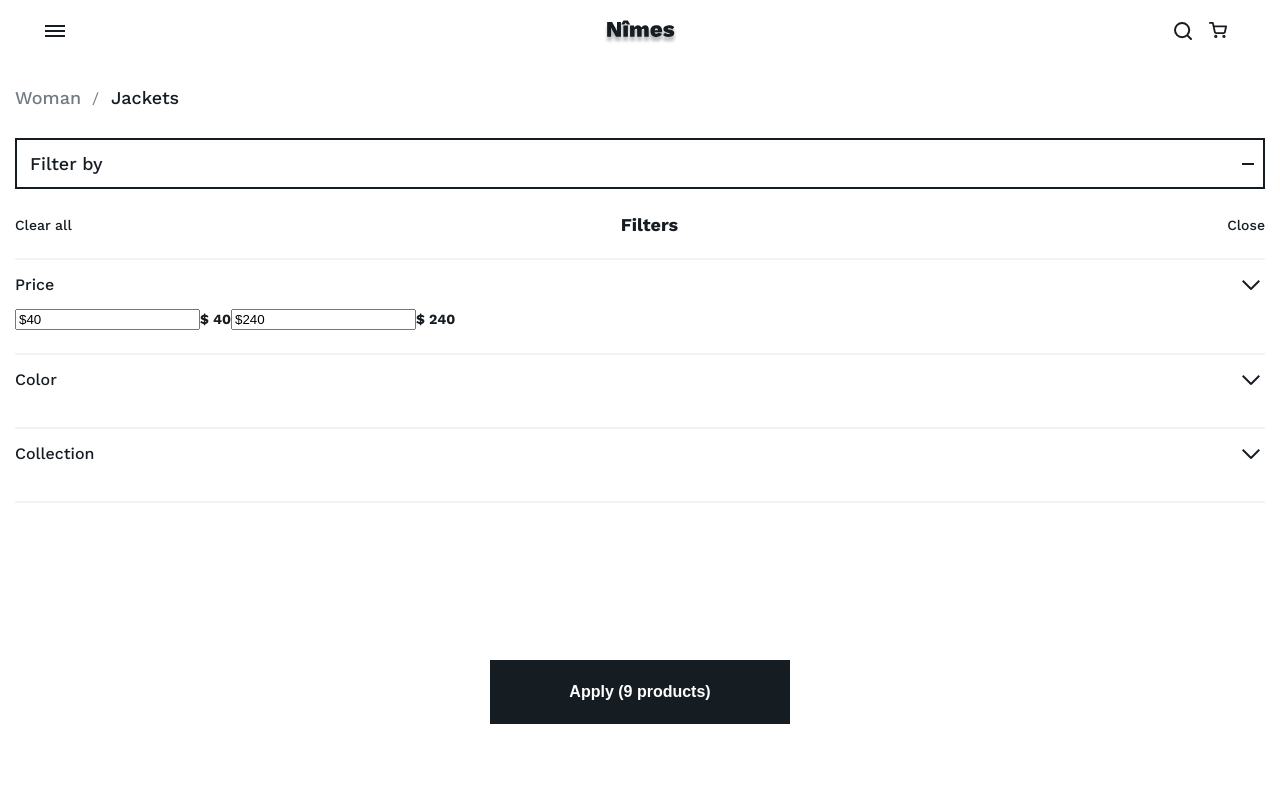
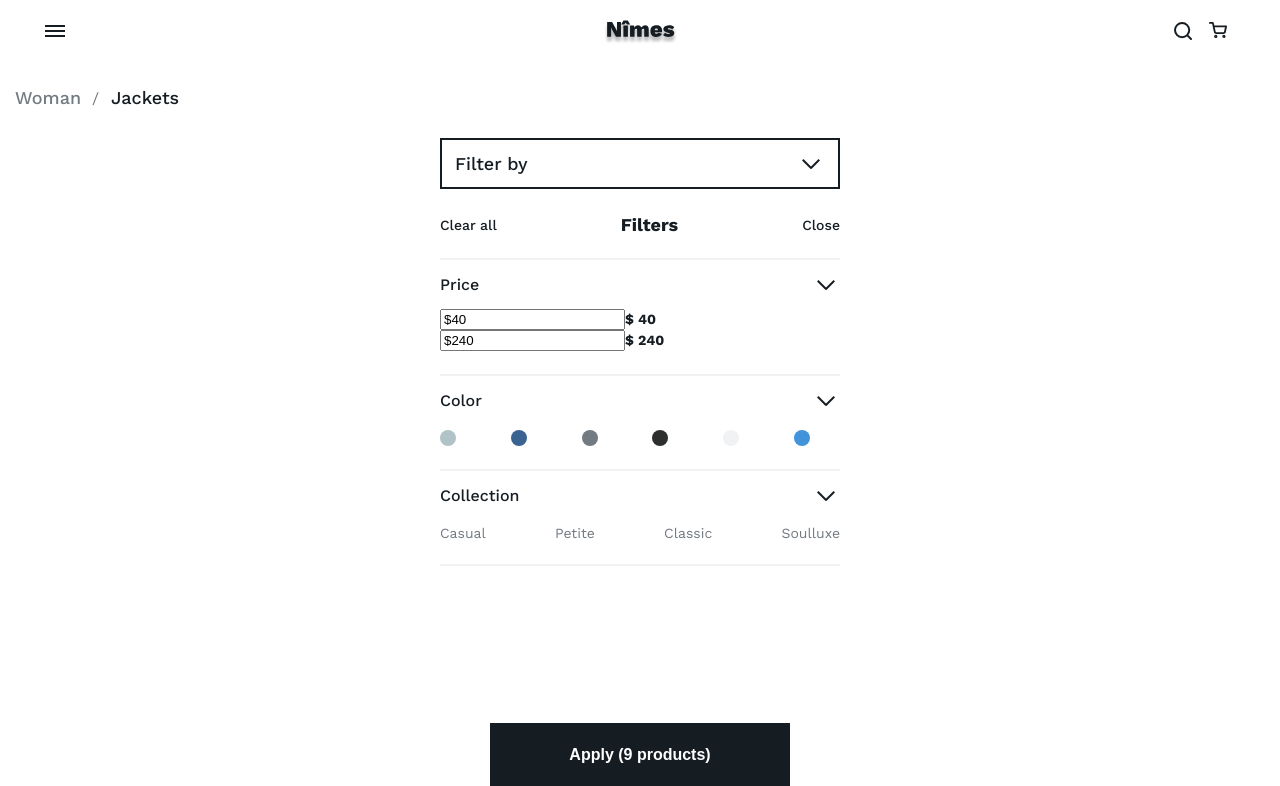
Before and after one commit to emmakravets/Nimes, a Node project: template source/catalog.pug in a window 1280 px wide. Shown: the top 786 px of the page. Run offline with Node 20 templates, Linux system fonts and the light colour scheme; the template is opened without the code that fills it, so the values that code supplies are empty; style sheets or scripts are compiled from the project's sources; some libraries are stand-ins or nearby versions; some web fonts are replaced.

Commit message:
Adds more styles for filters

```diff
--- a/source/catalog.pug
+++ b/source/catalog.pug
@@ -10,9 +10,12 @@ block content
 
   mixin filter-category(categoryName, filterName)
     input.visually-hidden(class="filters__" + categoryName + "-input filters__" + categoryName + "-input--" + filterName
-      id=categoryName + "-" + filterName type="radio" name=categoryName value=filterName)
-    label(class="filters__" + categoryName + " filters__" + categoryName + "--" + filterName for=categoryName + "-" + filterName)
-      span.visually-hidden= filterName
+      id=categoryName + "-" + filterName type="checkbox" name=categoryName + "-" + filterName value=filterName)
+    label(class="filters__" + categoryName + "-label filters__" + categoryName + "-label--" + filterName for=categoryName + "-" + filterName)
+      if (categoryName === "color")
+        span.visually-hidden= filterName
+      else if (categoryName === "collection")
+        span= filterName
     |
     |
 
@@ -42,7 +45,7 @@ block content
           form.filters__form(action="#" method="post")
             button.filters__main-toggle.filters__main-toggle--closed(type="button" aria-label="Open/Close filters")
               span.filters__toggle-title Filter by
-              span.filters__toggle-icon
+              span.filters__toggle-icon.filters__toggle-icon--closed
 
             div.filters__header
               button.filters__clear-btn(type="reset") Clear all
--- a/source/sass/blocks/catalog.scss
+++ b/source/sass/blocks/catalog.scss
@@ -8,6 +8,10 @@
   width: 100%;
   padding-top: 30px;
   padding-bottom: 60px;
+}
+
+.catalog__filters {
+  margin: 0 auto;
 }
 
 .catalog__list {
--- a/source/sass/blocks/filters.scss
+++ b/source/sass/blocks/filters.scss
@@ -1,5 +1,6 @@
 .filters {
   width: auto;
+  max-width: 400px;
 }
 
 .filters__form {
@@ -154,8 +155,130 @@
   }
 }
 
+.filters__colors-wrap,
+.filters__collection {
+  width: 100%;
+  display: flex;
+  justify-content: space-between;
+  padding-top: 5px;
+}
+
+.filters__colors-wrap {
+  padding-right: 30px;
+}
+
+.filters__color-label {
+  position: relative;
+
+  display: block;
+  width: 16px;
+  height: 16px;
+
+  border-radius: 50%;
+
+  &--blue-gray {
+    background-color: $blue-gray;
+  }
+
+  &--blue {
+    background-color: $blue;
+  }
+
+  &--gray {
+    background-color: $gray;
+  }
+
+  &--black {
+    background-color: $black;
+  }
+
+  &--light-gray {
+    background-color: $light-gray;
+  }
+
+  &--bright-blue {
+    background-color: $bright-blue;
+  }
+}
+
+.filters__color-input:checked + .filters__color-label {
+  top: -2px;
+
+  width: 22px;
+  height: 22px;
+
+  background-color: $white;
+  border: 1px solid #B0C3C7;
+
+  &::after {
+    @include pseudo;
+
+    width: 16px;
+    height: 16px;
+
+    top: 2px;
+    left: 2px;
+
+    border-radius: 50%;
+  }
+
+  &--blue-gray {
+    &::after {
+      background-color: $blue-gray;
+    }
+  }
+
+  &--blue {
+    &::after {
+      background-color: $blue;
+    }
+  }
+
+  &--gray {
+    &::after {
+      background-color: $gray;
+    }
+  }
+
+  &--black {
+    &::after {
+      background-color: $black;
+    }
+  }
+
+  &--light-gray {
+    &::after {
+      background-color: $light-gray;
+    }
+  }
+
+  &--bright-blue {
+    &::after {
+      background-color: $bright-blue;
+    }
+  }
+}
+
+.filters__collection-label {
+  font-size: 14px;
+  line-height: 16px;
+  text-transform: capitalize;
+  color: $gray;
+
+  cursor: pointer;
+}
+
+.filters__collection-input:checked + .filters__collection-label {
+  font-weight: 500;
+  color: $dark-gray-blue;
+}
+
 .filters__btn {
   width: 100%;
   margin: 0 auto;
   margin-top: 157px;
 }
+
+.filters__categories--opened + .filters__btn {
+  margin-top: 50px;
+}
--- a/source/sass/common/variables.scss
+++ b/source/sass/common/variables.scss
@@ -4,5 +4,12 @@ $gray: #727A82;
 $light-gray: #F1F2F4;
 $super-light-gray: #E5E5E5;
 
+//filters-colors
+
+$blue-gray: #B0C3C7;
+$blue: #3B6392;
+$black: #2D2E2E;
+$bright-blue: #4193DA;
+
 $tablet-width: 768px;
 $desktop-width: 1320px;
```
